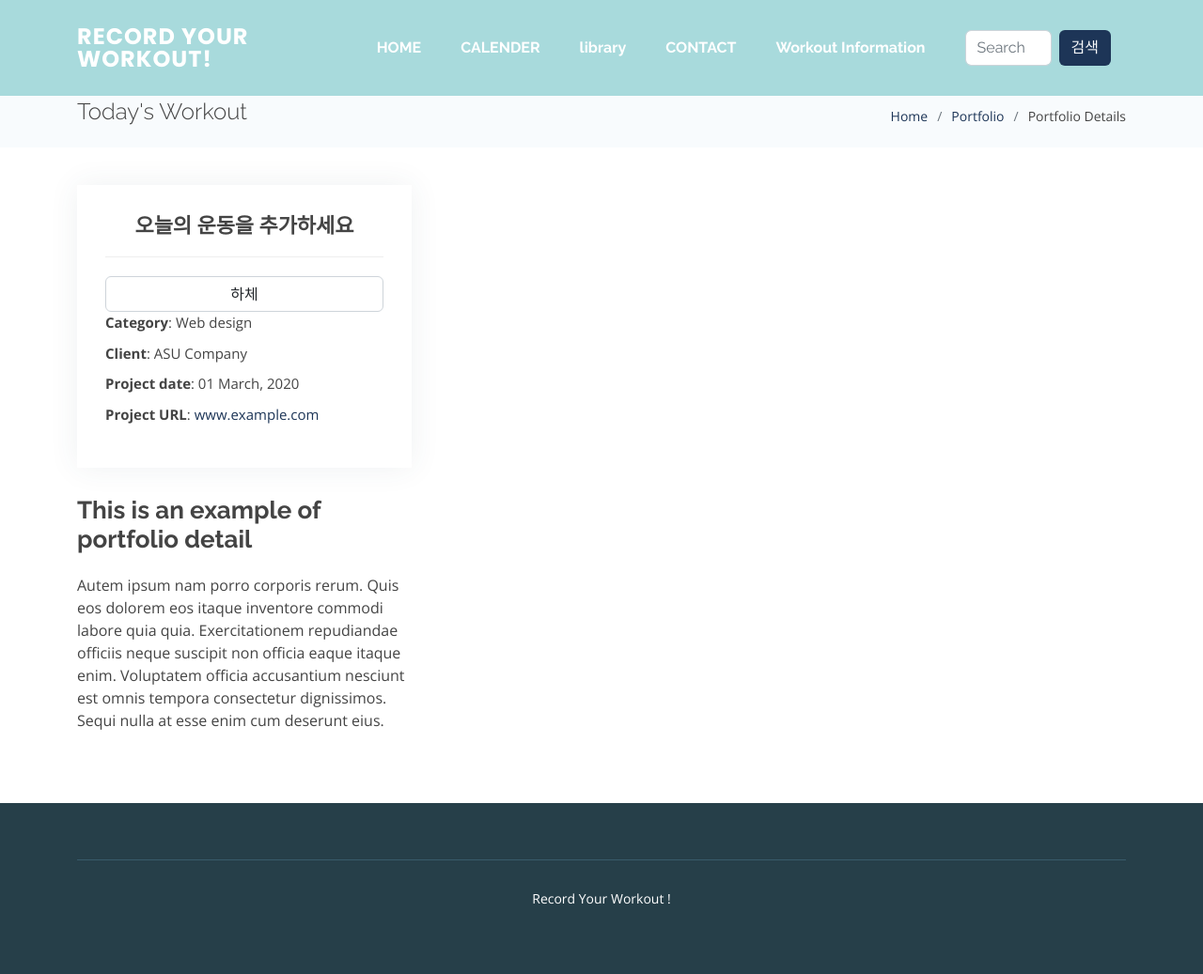
After one commit to shimhaeun/record_workout, a PHP site: page /record_workout_page.html in a window 1280 px wide. The commit adds this page. Shown: the whole page at 94% size. Run offline with PHP 8.4, Linux system fonts and the light colour scheme.

Commit message:
운동기록페이지 생성, 수정

```diff
--- a/assets/css/style.css
+++ b/assets/css/style.css
@@ -738,7 +738,7 @@ section {
 # Cta
 --------------------------------------------------------------*/
 .cta {
-  background: linear-gradient(rgba(103, 176, 209, 0.8), rgba(103, 176, 209, 0.8)), url("../img/cta-bg.jpg") fixed center center;
+  background: linear-gradient(rgba(103, 176, 209, 0.8), rgba(103, 176, 209, 0.8)), url("../img/fitness.jpeg") fixed center center;
   background-size: cover;
   padding: 60px 0;
 }
--- /dev/null
+++ b/record_workout_page.html
@@ -0,0 +1,223 @@
+<!DOCTYPE html>
+<html lang="en">
+
+<head>
+  <meta charset="utf-8">
+  <meta content="width=device-width, initial-scale=1.0" name="viewport">
+
+  <title>Record Workout</title>
+  <meta content="" name="description">
+  <meta content="" name="keywords">
+
+  <!-- Favicons -->
+  <link href="assets/img/icons8-플렉스-이두근-color-96.png" rel="icon">
+  <link href="assets/img/icons8-플렉스-이두근-color-96.png" rel="apple-touch-icon">
+
+  <!-- Google Fonts -->
+  <link href="https://fonts.googleapis.com/css?family=Open+Sans:300,300i,400,400i,600,600i,700,700i|Raleway:300,300i,400,400i,500,500i,600,600i,700,700i|Poppins:300,300i,400,400i,500,500i,600,600i,700,700i" rel="stylesheet">
+
+  <!-- Vendor CSS Files -->
+  <link href="assets/vendor/aos/aos.css" rel="stylesheet">
+  <link href="assets/vendor/bootstrap/css/bootstrap.min.css" rel="stylesheet">
+  <link href="assets/vendor/bootstrap-icons/bootstrap-icons.css" rel="stylesheet">
+  <link href="assets/vendor/boxicons/css/boxicons.min.css" rel="stylesheet">
+  <link href="assets/vendor/glightbox/css/glightbox.min.css" rel="stylesheet">
+  <link href="assets/vendor/swiper/swiper-bundle.min.css" rel="stylesheet">
+
+  <!-- Template Main CSS File -->
+  <link href="assets/css/style.css" rel="stylesheet">
+
+  <!-- =======================================================
+  * Template Name: Squadfree - v4.9.1
+  * Template URL: https://bootstrapmade.com/squadfree-free-bootstrap-template-creative/
+  * Author: BootstrapMade.com
+  * License: https://bootstrapmade.com/license/
+  ======================================================== -->
+</head>
+
+<body>
+
+  <!-- ======= Header ======= -->
+  <header id="header" class="fixed-top ">
+    <div class="container d-flex align-items-center justify-content-between">
+
+      <div class="logo">
+        <h1 class="text-light"><a href="index.html"><span>Record Your Workout!</span></a></h1>
+        <!-- Uncomment below if you prefer to use an image logo -->
+        <!-- <a href="index.html"><img src="assets/img/logo.png" alt="" class="img-fluid"></a>-->
+      </div>
+
+      <nav id="navbar" class="navbar">
+        <ul>
+          <li><a class="nav-link scrollto " href="#hero">HOME</a></li>
+          <li><a class="nav-link scrollto" href="#about">CALENDER</a></li>
+          <li><a class="nav-link scrollto" href="#library">library</a></li>
+          <li><a class="nav-link scrollto" href="#contact">CONTACT</a></li>
+          <li><a class="nav-link scrollto" href="#portfolio">Workout Information</a></li>
+          <li><a class="nav-link scrollto" href="#search">
+            <form class="d-flex" role="search">
+              <input class="form-control me-2" type="search" placeholder="Search" aria-label="Search">
+              <button class="btn text-light" style="background-color:#1D3557" type="submit">검색</button>
+            </form>
+          </a></li>
+          </li>
+        </ul>
+        <i class="bi bi-list mobile-nav-toggle"></i>
+      </nav><!-- .navbar -->
+
+    </div>
+  </header><!-- End Header -->
+
+  <main id="main">
+
+    <!-- ======= Breadcrumbs Section ======= -->
+    <section class="breadcrumbs">
+      <div class="container">
+
+        <div class="d-flex justify-content-between align-items-center">
+          <h2 class="text-center">Today's Workout</h2>
+          <ol>
+            <li><a href="index.html">Home</a></li>
+            <li><a href="portfolio.html">Portfolio</a></li>
+            <li>Portfolio Details</li>
+          </ol>
+        </div>
+
+      </div>
+    </section><!-- Breadcrumbs Section -->
+
+    <!-- ======= Portfolio Details Section ======= -->
+    <section id="portfolio-details" class="portfolio-details">
+      <div class="container">
+
+        <div class="row gy-4">
+
+
+
+          <div class="col-lg-4">
+            <div class="portfolio-info">
+              <h3 class="text-center">오늘의 운동을 추가하세요<div class="text-center"></div></h3>
+              <select class="form-control text-center">
+                <option>하체</option>
+                <option>등</option>
+                <option>어깨</option>
+                <option>가슴</option>
+                <option>팔</option>
+                </select>
+              <ul>
+                <li><strong>Category</strong>: Web design</li>
+                <li><strong>Client</strong>: ASU Company</li>
+                <li><strong>Project date</strong>: 01 March, 2020</li>
+                <li><strong>Project URL</strong>: <a href="#">www.example.com</a></li>
+              </ul>
+            </div>
+            <div class="portfolio-description">
+              <h2>This is an example of portfolio detail</h2>
+              <p>
+                Autem ipsum nam porro corporis rerum. Quis eos dolorem eos itaque inventore commodi labore quia quia. Exercitationem repudiandae officiis neque suscipit non officia eaque itaque enim. Voluptatem officia accusantium nesciunt est omnis tempora consectetur dignissimos. Sequi nulla at esse enim cum deserunt eius.
+              </p>
+            </div>
+          </div>
+
+        </div>
+
+      </div>
+    </section><!-- End Portfolio Details Section -->
+
+  </main><!-- End #main -->
+
+  <!-- ======= Footer ======= -->
+  <footer id="footer">
+    <div class="footer-top">
+      <div class="container">
+        <div class="row">
+
+          <!-- <div class="col-lg-4 col-md-6">
+            <div class="footer-info">
+              <h3>Squadfree</h3>
+              <p class="pb-3"><em>Qui repudiandae et eum dolores alias sed ea. Qui suscipit veniam excepturi quod.</em></p>
+              <p>
+                A108 Adam Street <br>
+                NY 535022, USA<br><br>
+                <strong>Phone:</strong> +1 5589 55488 55<br>
+                <strong>Email:</strong> info@example.com<br>
+              </p>
+              <div class="social-links mt-3">
+                <a href="#" class="twitter"><i class="bx bxl-twitter"></i></a>
+                <a href="#" class="facebook"><i class="bx bxl-facebook"></i></a>
+                <a href="#" class="instagram"><i class="bx bxl-instagram"></i></a>
+                <a href="#" class="google-plus"><i class="bx bxl-skype"></i></a>
+                <a href="#" class="linkedin"><i class="bx bxl-linkedin"></i></a>
+              </div>
+            </div>
+          </div> -->
+
+          <!-- <div class="col-lg-2 col-md-6 footer-links">
+            <h4>Useful Links</h4>
+            <ul>
+              <li><i class="bx bx-chevron-right"></i> <a href="#">Home</a></li>
+              <li><i class="bx bx-chevron-right"></i> <a href="#">About us</a></li>
+              <li><i class="bx bx-chevron-right"></i> <a href="#">Services</a></li>
+              <li><i class="bx bx-chevron-right"></i> <a href="#">Terms of service</a></li>
+              <li><i class="bx bx-chevron-right"></i> <a href="#">Privacy policy</a></li>
+            </ul>
+          </div> -->
+
+          <!-- <div class="col-lg-2 col-md-6 footer-links">
+            <h4>Our Services</h4>
+            <ul>
+              <li><i class="bx bx-chevron-right"></i> <a href="#">Web Design</a></li>
+              <li><i class="bx bx-chevron-right"></i> <a href="#">Web Development</a></li>
+              <li><i class="bx bx-chevron-right"></i> <a href="#">Product Management</a></li>
+              <li><i class="bx bx-chevron-right"></i> <a href="#">Marketing</a></li>
+              <li><i class="bx bx-chevron-right"></i> <a href="#">Graphic Design</a></li>
+            </ul>
+          </div>
+
+          <div class="col-lg-4 col-md-6 footer-newsletter">
+            <h4>Our Newsletter</h4>
+            <p>Tamen quem nulla quae legam multos aute sint culpa legam noster magna</p>
+            <form action="" method="post">
+              <input type="email" name="email"><input type="submit" value="Subscribe">
+            </form>
+
+          </div>
+
+        </div>
+      </div>
+    </div> -->
+
+    <div class="container">
+      <div class="copyright">
+        Record Your Workout !
+        <!-- &copy; Copyright <strong><span>Squadfree</span></strong>. All Rights Reserved -->
+      </div>
+      <div class="credits">
+        <!-- All the links in the footer should remain intact. -->
+        <!-- You can delete the links only if you purchased the pro version. -->
+        <!-- Licensing information: https://bootstrapmade.com/license/ -->
+        <!-- Purchase the pro version with working PHP/AJAX contact form: https://bootstrapmade.com/squadfree-free-bootstrap-template-creative/ -->
+        <!-- Designed by <a href="https://bootstrapmade.com/">BootstrapMade</a>-->
+
+        </div>
+    </div>
+  </footer>
+  <!-- End Footer -->
+
+  <a href="#" class="back-to-top d-flex align-items-center justify-content-center"><i class="bi bi-arrow-up-short"></i></a>
+
+  <!-- Vendor JS Files -->
+  <script src="assets/vendor/purecounter/purecounter_vanilla.js"></script>
+  <script src="assets/vendor/aos/aos.js"></script>
+  <script src="assets/vendor/bootstrap/js/bootstrap.bundle.min.js"></script>
+  <script src="assets/vendor/glightbox/js/glightbox.min.js"></script>
+  <script src="assets/vendor/isotope-layout/isotope.pkgd.min.js"></script>
+  <script src="assets/vendor/swiper/swiper-bundle.min.js"></script>
+  <script src="assets/vendor/php-email-form/validate.js"></script>
+
+  <!-- Template Main JS File -->
+  <script src="assets/js/main.js"></script>
+
+</body>
+
+</html>
```
Also changed, not shown: indexx.html (+10 -7 lines), assets/img/arm.png (added), assets/img/fitness.jpeg (added).
